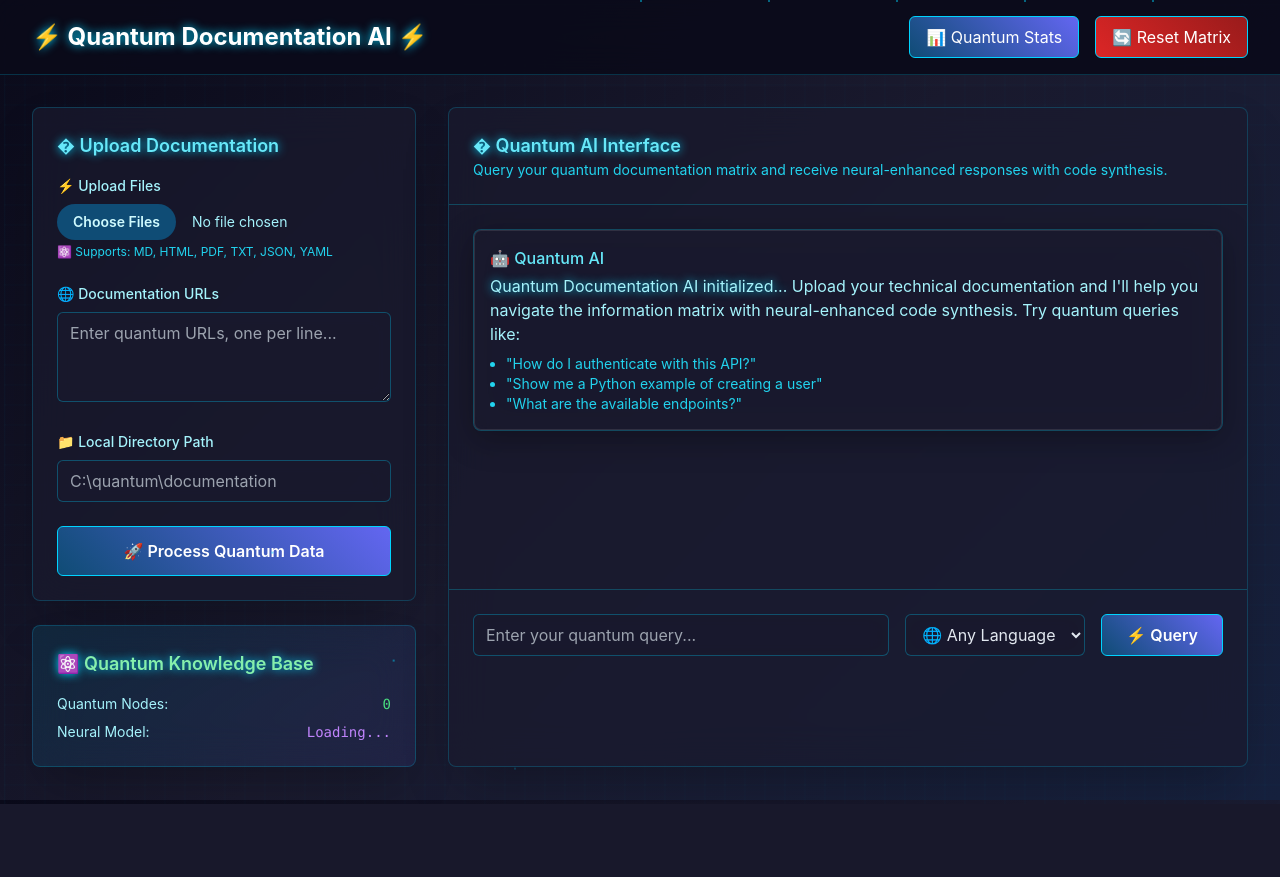
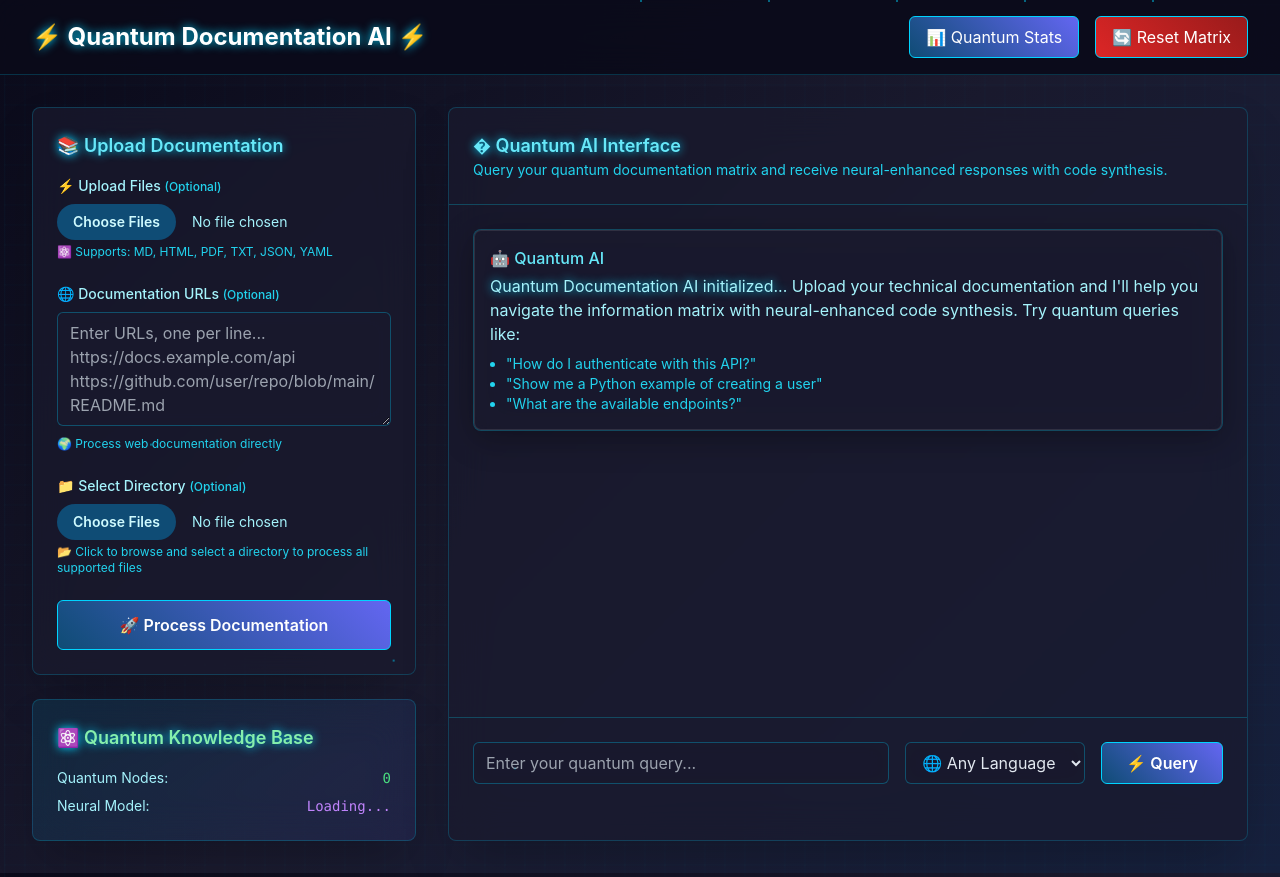
Before and after one commit to AriachAmine/Technical-Documentation-Assistant, a Python web app: template templates/index.html in a window 1280 px wide. Before the commit the page ends 804 px from the top, so only its background shows below. Run offline with Jinja, Linux system fonts and the light colour scheme; the template is opened without the code that fills it, so the values that code supplies are empty; some libraries are stand-ins or nearby versions.

Commit message:
Enhance file upload functionality and improve UI elements for better user experience

```diff
--- a/templates/index.html
+++ b/templates/index.html
@@ -78,7 +78,6 @@
         /* Quantum grid pattern */
         .quantum-grid {
             position: relative;
-            overflow: hidden;
         }
 
         .quantum-grid::before {
@@ -336,11 +335,12 @@
             <!-- Upload Section -->
             <div class="lg:col-span-1">
                 <div class="quantum-card rounded-lg shadow-2xl p-6 quantum-glow">
-                    <h2 class="text-lg font-semibold text-cyan-300 mb-4 quantum-text-glow">� Upload Documentation</h2>
+                    <h2 class="text-lg font-semibold text-cyan-300 mb-4 quantum-text-glow">📚 Upload Documentation</h2>
 
                     <!-- File Upload -->
                     <div class="mb-6">
-                        <label class="block text-sm font-medium text-cyan-200 mb-2">⚡ Upload Files</label>
+                        <label class="block text-sm font-medium text-cyan-200 mb-2">⚡ Upload Files <span
+                                class="text-cyan-400 text-xs">(Optional)</span></label>
                         <input type="file" id="fileInput" multiple accept=".md,.html,.pdf,.txt,.json,.yaml,.yml"
                             class="block w-full text-sm text-cyan-200 file:mr-4 file:py-2 file:px-4 file:rounded-full file:border-0 file:text-sm file:font-semibold file:bg-quantum-bright file:text-cyan-100 hover:file:bg-quantum-purple transition-all">
                         <p class="text-xs text-cyan-400 mt-1">⚛️ Supports: MD, HTML, PDF, TXT, JSON, YAML</p>
@@ -348,21 +348,28 @@
 
                     <!-- URL Input -->
                     <div class="mb-6">
-                        <label class="block text-sm font-medium text-cyan-200 mb-2">🌐 Documentation URLs</label>
-                        <textarea id="urlInput" placeholder="Enter quantum URLs, one per line..."
-                            class="quantum-input w-full px-3 py-2 rounded-md transition-all" rows="3"></textarea>
+                        <label class="block text-sm font-medium text-cyan-200 mb-2">🌐 Documentation URLs <span
+                                class="text-cyan-400 text-xs">(Optional)</span></label>
+                        <textarea id="urlInput"
+                            placeholder="Enter URLs, one per line...&#10;https://docs.example.com/api&#10;https://github.com/user/repo/blob/main/README.md"
+                            class="quantum-input w-full px-3 py-2 rounded-md transition-all" rows="4"></textarea>
+                        <p class="text-xs text-cyan-400 mt-1">🌍 Process web documentation directly</p>
                     </div>
 
-                    <!-- Directory Path -->
+                    <!-- Directory Selection -->
                     <div class="mb-6">
-                        <label class="block text-sm font-medium text-cyan-200 mb-2">📁 Local Directory Path</label>
-                        <input type="text" id="directoryInput" placeholder="C:\quantum\documentation"
-                            class="quantum-input w-full px-3 py-2 rounded-md transition-all">
+                        <label class="block text-sm font-medium text-cyan-200 mb-2">📁 Select Directory <span
+                                class="text-cyan-400 text-xs">(Optional)</span></label>
+                        <input type="file" id="directoryInput" webkitdirectory directory multiple
+                            class="block w-full text-sm text-cyan-200 file:mr-4 file:py-2 file:px-4 file:rounded-full file:border-0 file:text-sm file:font-semibold file:bg-quantum-bright file:text-cyan-100 hover:file:bg-quantum-purple transition-all">
+                        <p class="text-xs text-cyan-400 mt-1">📂 Click to browse and select a directory to process all
+                            supported files</p>
+                        <div id="directoryStatus" class="mt-2 text-xs text-cyan-300 hidden"></div>
                     </div>
 
                     <button id="uploadBtn"
                         class="w-full quantum-button text-white py-3 px-4 rounded-md transition-all font-semibold">
-                        🚀 Process Quantum Data
+                        🚀 Process Documentation
                     </button>
 
                     <!-- Upload Status -->
@@ -397,7 +404,7 @@
                     </div>
 
                     <!-- Chat Messages -->
-                    <div id="chatMessages" class="flex-1 p-6 overflow-y-auto max-h-96 space-y-4 custom-scrollbar">
+                    <div id="chatMessages" class="flex-1 p-6 overflow-y-auto max-h-[32rem] space-y-4 custom-scrollbar">
                         <div class="chat-message quantum-card p-4 rounded-lg border-cyan-500/30">
                             <div class="font-medium text-cyan-300">🤖 Quantum AI</div>
                             <div class="text-cyan-200 mt-1">
@@ -457,6 +464,7 @@
         const fileInput = document.getElementById('fileInput');
         const urlInput = document.getElementById('urlInput');
         const directoryInput = document.getElementById('directoryInput');
+        const directoryStatus = document.getElementById('directoryStatus');
         const uploadBtn = document.getElementById('uploadBtn');
         const uploadStatus = document.getElementById('uploadStatus');
         const questionInput = document.getElementById('questionInput');
@@ -479,6 +487,7 @@
         questionInput.addEventListener('keypress', (e) => {
             if (e.key === 'Enter') askQuestion();
         });
+        directoryInput.addEventListener('change', handleDirectorySelection);
         statsBtn.addEventListener('click', showStatsModal);
         resetBtn.addEventListener('click', resetDatabase);
         closeStatsModal.addEventListener('click', () => {
@@ -489,10 +498,10 @@
             const formData = new FormData();
             const files = fileInput.files;
             const urls = urlInput.value.trim();
-            const directory = directoryInput.value.trim();
+            const directoryFiles = directoryInput.files;
 
-            if (!files.length && !urls && !directory) {
-                showUploadStatus('Please select files, enter URLs, or specify a directory path.', 'error');
+            if (!files.length && !urls && !directoryFiles.length) {
+                showUploadStatus('Please provide at least one input: files to upload, URLs to process, or select a directory.', 'error');
                 return;
             }
 
@@ -501,9 +510,12 @@
             showUploadStatus('Processing documentation...', 'info');
 
             try {
-                if (files.length > 0 || urls) {
+                // Combine regular files and directory files
+                const allFiles = [...files, ...directoryFiles];
+
+                if (allFiles.length > 0 || urls) {
                     // Upload files and URLs
-                    for (let file of files) {
+                    for (let file of allFiles) {
                         formData.append('files', file);
                     }
                     if (urls) {
@@ -523,28 +535,11 @@
                     }
                 }
 
-                if (directory) {
-                    // Process directory
-                    const dirFormData = new FormData();
-                    dirFormData.append('directory_path', directory);
-
-                    const dirResponse = await fetch('/api/upload-directory', {
-                        method: 'POST',
-                        body: dirFormData
-                    });
-
-                    const dirResult = await dirResponse.json();
-                    if (dirResponse.ok) {
-                        showUploadStatus(dirResult.message, 'success');
-                    } else {
-                        showUploadStatus(dirResult.detail || 'Directory processing failed', 'error');
-                    }
-                }
-
                 // Clear inputs
                 fileInput.value = '';
                 urlInput.value = '';
                 directoryInput.value = '';
+                directoryStatus.classList.add('hidden');
 
                 // Reload stats
                 loadStats();
@@ -554,6 +549,22 @@
             } finally {
                 uploadBtn.disabled = false;
                 uploadBtn.textContent = '🚀 Process Documentation';
+            }
+        }
+
+        function handleDirectorySelection() {
+            const files = directoryInput.files;
+            if (files.length > 0) {
+                const supportedExtensions = ['.md', '.markdown', '.html', '.htm', '.pdf', '.txt', '.json', '.yaml', '.yml'];
+                const supportedFiles = Array.from(files).filter(file => {
+                    const extension = file.name.toLowerCase().substring(file.name.lastIndexOf('.'));
+                    return supportedExtensions.includes(extension);
+                });
+
+                directoryStatus.textContent = `📁 Selected ${supportedFiles.length} supported files from ${files.length} total files`;
+                directoryStatus.classList.remove('hidden');
+            } else {
+                directoryStatus.classList.add('hidden');
             }
         }
 
```
Also changed, not shown: src/main.py (+8 -1 lines), static/style.css (+32 -0 lines).
